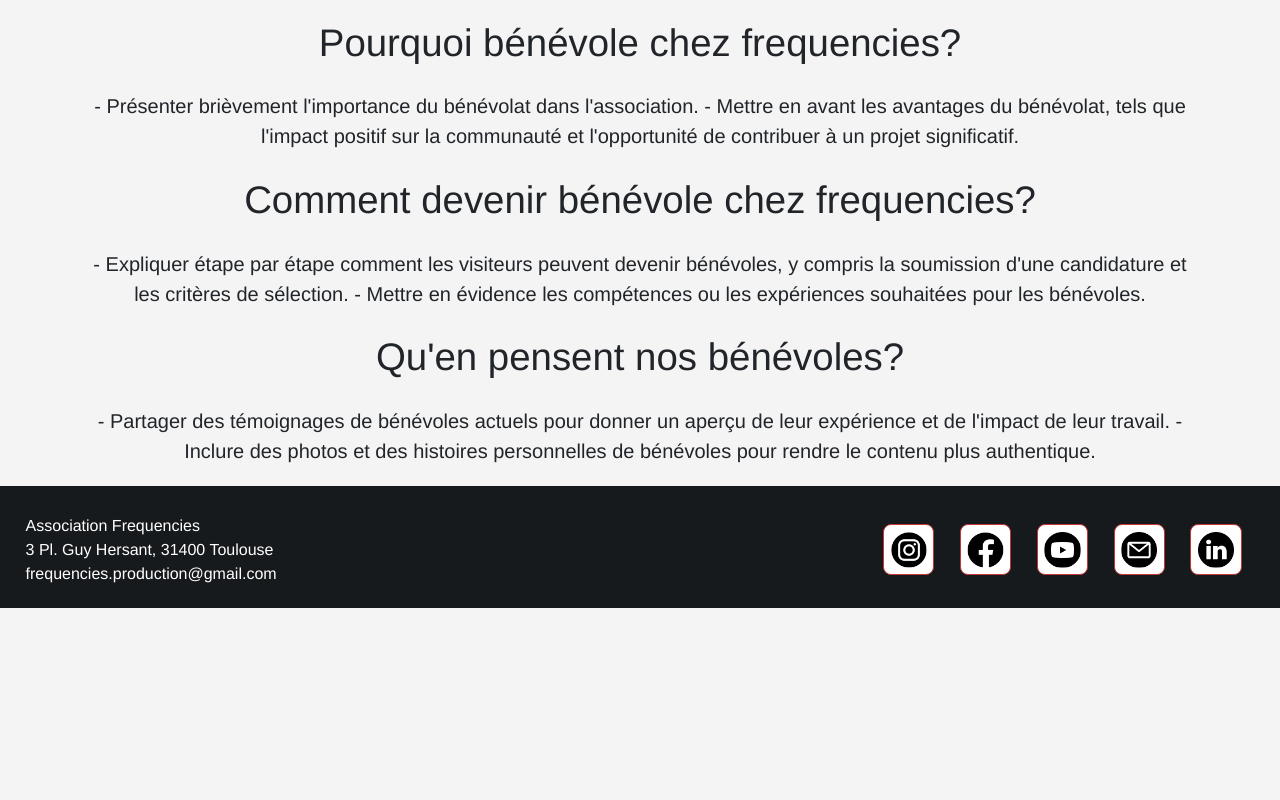
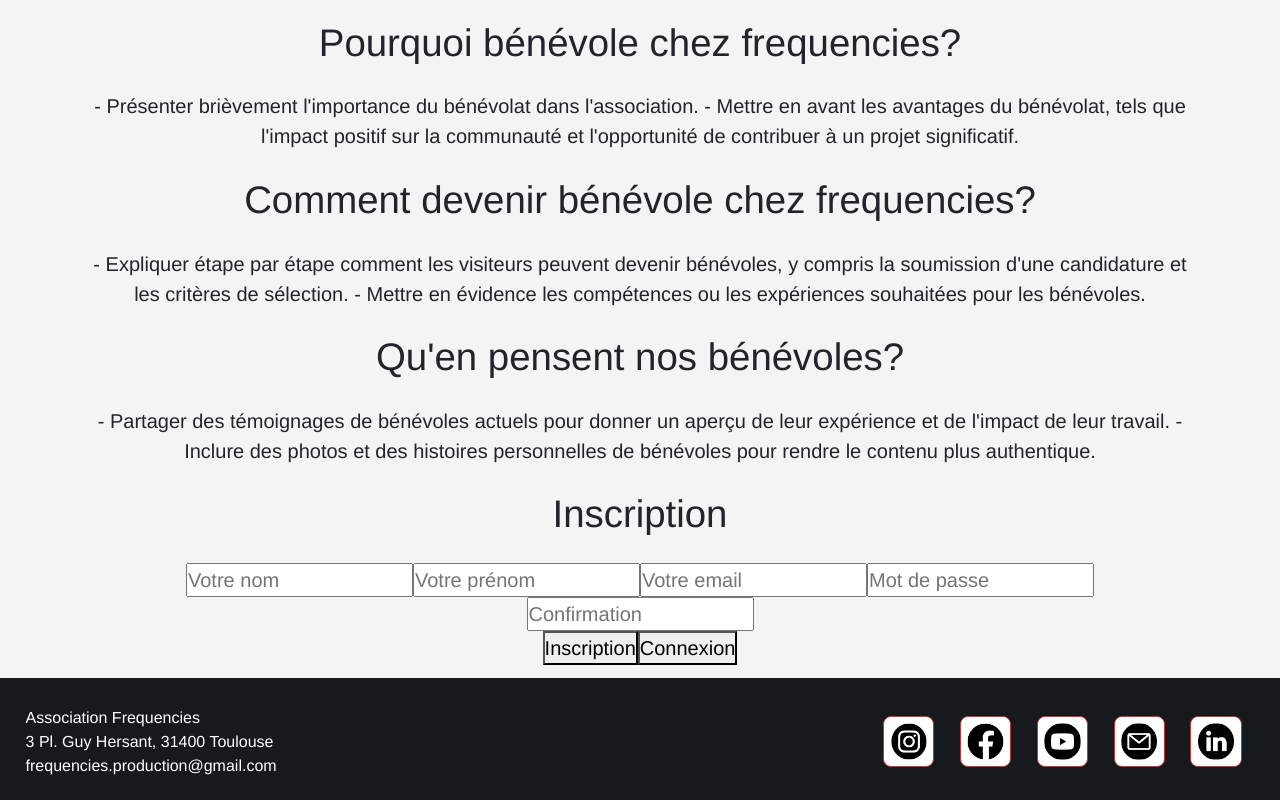
Before and after one commit to FrequenciesProduction/sitewebfrequencies, a Nuxt app: page /benevole in a window 1280 px wide. Shown: the part 461-1261 px from the top of the page. Before the commit the page ends 1069 px from the top, so only its background shows below. Built offline with nearby package versions, Linux system fonts and the light colour scheme.

Commit message:
Feat/page-benevole: :: Création de la page bénévole

```diff
--- a/pages/benevole.vue
+++ b/pages/benevole.vue
@@ -1,7 +1,7 @@
 <template>
   <main class="main main_box" role="main">
-    <div class="container-head">
-      <img alt="image accueil" src="../public/img/qui_sommes_nous_1.png">
+    <div class="head">
+      <img alt="image accueil" src="/img/qui_sommes_nous_1.png">
       <h1>Devenir bénévole</h1>
     </div>
 
@@ -34,7 +34,21 @@
       </div>
 
       <div class="container-form">
+        <h2>Inscription</h2>
+        <form @submit.prevent="signup">
+          <input v-model="name" placeholder="Votre nom" type="text">
+          <input v-model="firstname" placeholder="Votre prénom" type="text">
+          <input v-model="email" placeholder="Votre email" type="email">
+          <input v-model="password" placeholder="Mot de passe" type="password">
+          <input v-model="passwordConfirm" placeholder="Confirmation" type="password">
 
+          <div v-if="authStatus === 'loading'" class="loader"></div>
+
+          <div v-else class="btn--group">
+            <button class="btn--green" type="submit">Inscription</button>
+            <button class="btn--green--alt" @click="login('Login')">Connexion</button>
+          </div>
+        </form>
       </div>
 
     </div>
```
